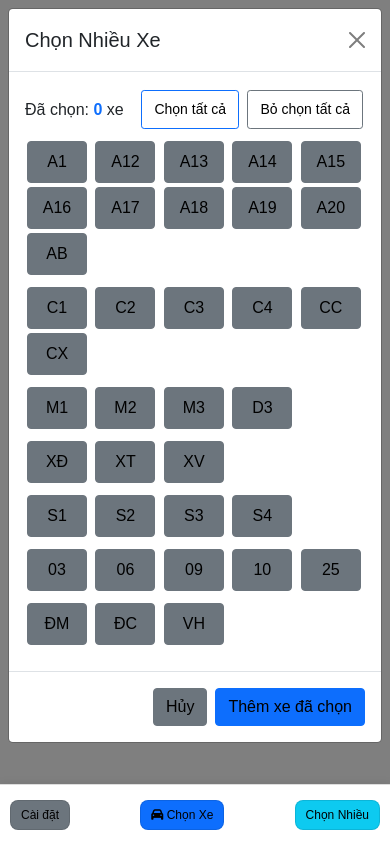
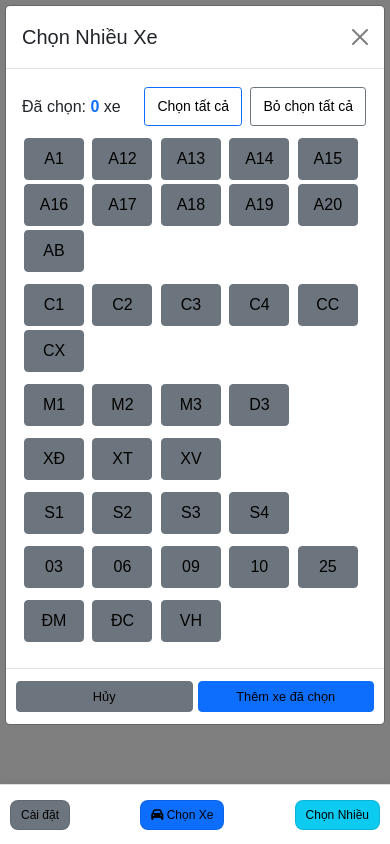
Before and after one commit to Mitalnmt/ECarControl, a plain HTML site: page index.html in a window 390 px wide. Both pictures are taken after a click on the button "Chọn Nhiều". Drawn offline with nearby package versions, Linux system fonts and the light colour scheme; no server answers.

Commit message:
Add files via upload

```diff
--- a/style.css
+++ b/style.css
@@ -264,6 +264,46 @@ body {
   box-shadow: 0 0 0 2px #000 !important; /* visual black border without layout shift */
 }
 
+/* Multi-select modal responsive adjustments to avoid bottomBar overlap */
+@media (max-width: 768px) {
+  #selectMultipleModal .modal-dialog {
+    margin: 10px;
+    margin-bottom: 80px; /* create space above bottomBar */
+    max-height: calc(100vh - 90px); /* keep within viewport minus bottom bar */
+  }
+  #selectMultipleModal .modal-content {
+    max-height: calc(100vh - 100px);
+    overflow-y: auto;
+  }
+  #selectMultipleModal .modal-footer {
+    flex-wrap: wrap;
+    gap: 5px;
+    padding: 10px;
+  }
+  #selectMultipleModal .modal-footer .btn {
+    flex: 1;
+    min-width: calc(50% - 5px);
+    margin: 2px 0;
+    font-size: 0.85rem;
+    padding: 6px 8px;
+  }
+}
+
+@media (max-width: 480px) {
+  #selectMultipleModal .modal-dialog {
+    margin: 5px;
+    margin-bottom: 70px; /* extra space for smaller screens */
+    max-height: calc(100vh - 80px);
+  }
+  #selectMultipleModal .modal-content {
+    max-height: calc(100vh - 90px);
+  }
+  #selectMultipleModal .modal-footer .btn {
+    font-size: 0.8rem;
+    padding: 5px 6px;
+  }
+}
+
 /* Responsive adjustments for multiple car selection */
 @media (min-width: 768px) {
   #multipleCarSelectionContainer .btn {
```
